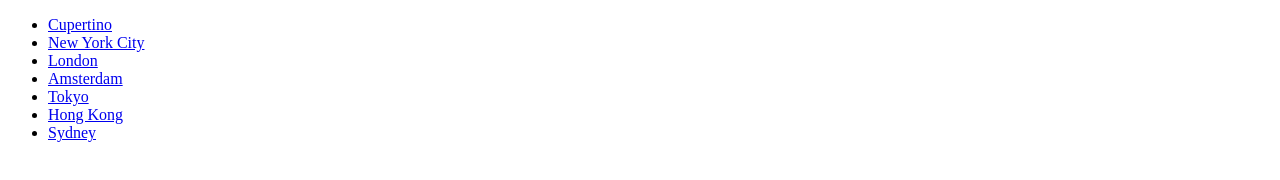
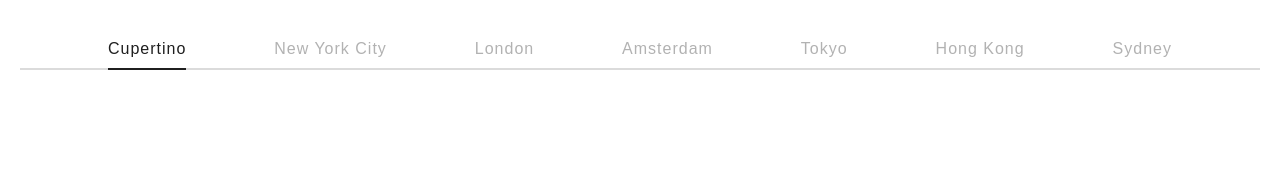
Before and after one commit to victorwltsang/citiesNavigationMenu, a plain HTML site: page index.html in a window 1280 px wide. Drawn offline with Linux system fonts and the light colour scheme.

Commit message:
fixed css

```diff
--- a/index.html
+++ b/index.html
@@ -5,6 +5,7 @@
 	<meta name="viewport" content="width=device-width, initial-scale=1.0">
 	<meta http-equiv="X-UA-Compatible" content="ie=edge">
 	<title>Victor Tsang - Cities Navigation</title>
+	<link rel="stylesheet" href="css/main.min.css">
 </head>
 <body>
 	<header><nav class="navigation">
```
